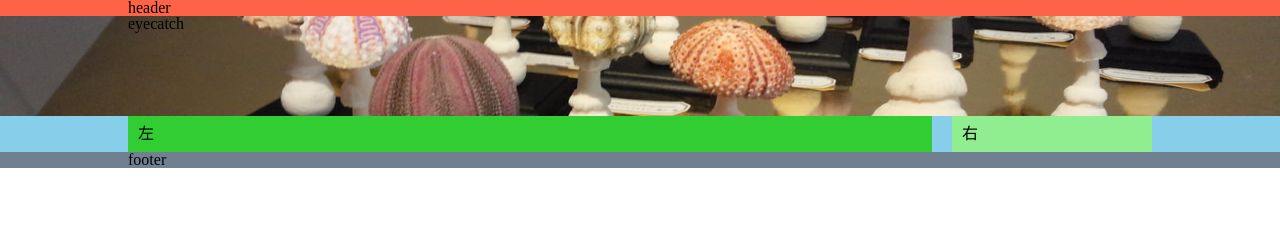
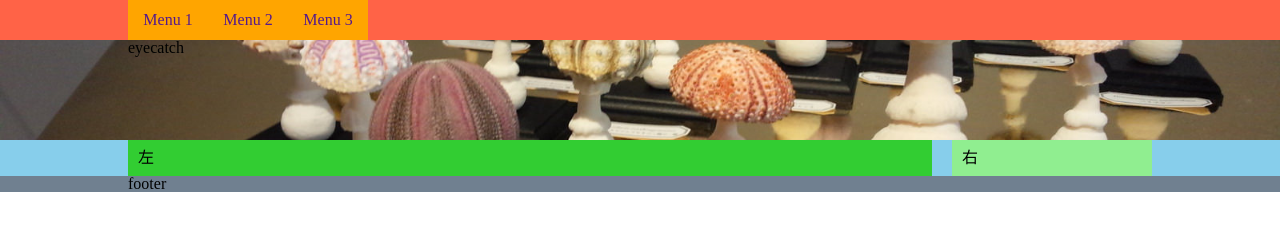
Before and after one commit to oratake/dotinstall_css_layout, a plain HTML site: page index.html in a window 1280 px wide. Drawn offline with Linux system fonts and the light colour scheme.

Commit message:
[update] html/css #12 メニュー完成

```diff
--- a/index.html
+++ b/index.html
@@ -9,7 +9,11 @@
 <body>
 	<header>
 		<div class="container">
-			header
+			<ul id="menu">
+				<li><a href="">Menu 1</a></li>
+				<li><a href="">Menu 2</a></li>
+				<li><a href="">Menu 3</a></li>
+			</ul>
 		</div>
 	</header>
 	<div id="eyecatch">
--- a/styles.css
+++ b/styles.css
@@ -15,6 +15,33 @@ body {
 
 header {
   background-color: tomato;
+}
+
+ul#menu {
+  padding: 0;
+  margin: 0;
+  list-style-type: none;
+  font-size: 0;
+}
+
+ul#menu > li {
+  display: inline-block;
+}
+
+ul#menu > li > a {
+  display: inline-block;
+  width: 80px;
+  height: 40px;
+  line-height: 40px;
+  background: orange;
+  font-size: 16px;
+  text-decoration: none;
+  text-align: center;
+}
+
+ul#menu > li > a:hover {
+  opacity: 0.5;
+  transition: 0.3s;
 }
 
 main {
```
